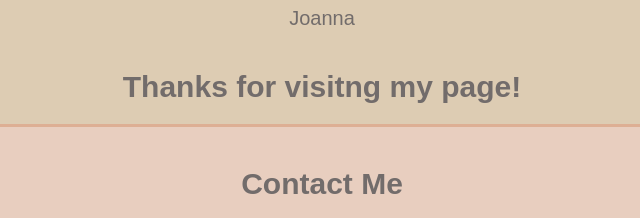
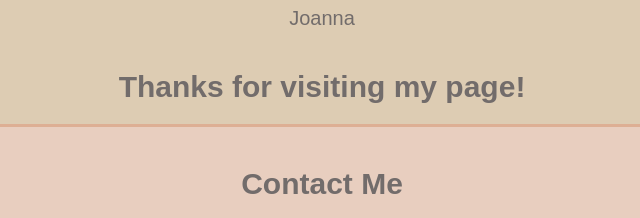
Before and after one commit to Jo37973/MiniProject1, a plain HTML site: page index.html in a window 1280 px wide. Shown: the part 538-756 px from the top of the page, 318-958 px from the left. Drawn offline with Linux system fonts and the light colour scheme.

Commit message:
Mini Project Add

```diff
--- a/index.html
+++ b/index.html
@@ -29,7 +29,7 @@
       <figcaption class="text-center">Joanna</figcaption>
     </figure>
 
-<h2 class= "text-center">Thanks for visitng my page!</h2>
+<h2 class= "text-center">Thanks for visiting my page!</h2>
     <section id="contact">
 
       <h2 class="text-center" id="contact">Contact Me</h2>
```
